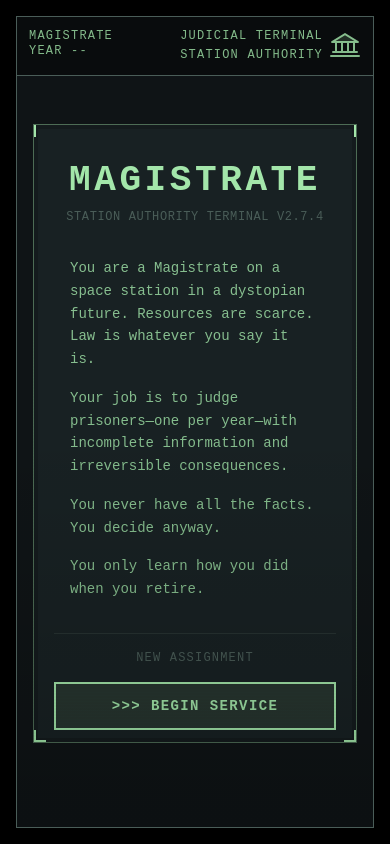
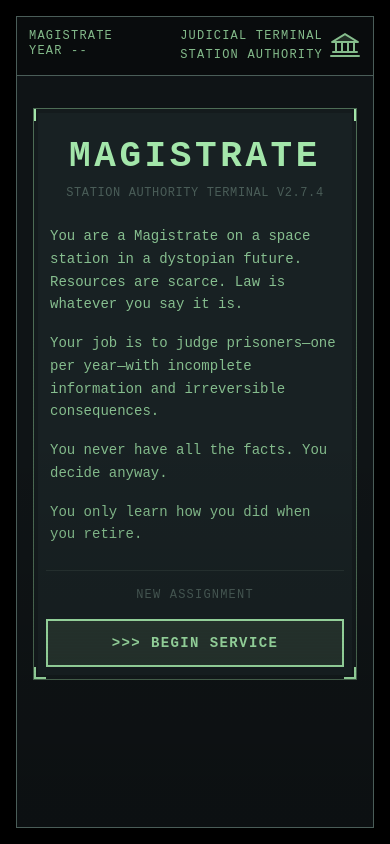
Before and after one commit to Shoot2Skoot/galaxy-judge, a React (Vite) app: page / in a window 390 px wide. Built offline with nearby package versions, Linux system fonts and the light colour scheme; no server answers.

Commit message:
Reduce welcome panel padding on mobile devices

```diff
--- a/src/App.jsx
+++ b/src/App.jsx
@@ -39,8 +39,8 @@ function App() {
 
     return (
       <TerminalFrame year="--">
-        <Panel className="mt-8">
-          <div className="text-center mb-8 pt-4">
+        <Panel className="mt-4 sm:mt-8 welcome-panel">
+          <div className="text-center mb-6 sm:mb-8 pt-2 sm:pt-4">
             <div className="text-4xl md:text-6xl font-bold tracking-widest text-term-green mb-2">
               MAGISTRATE
             </div>
@@ -49,7 +49,7 @@ function App() {
             </div>
           </div>
 
-          <div className="space-y-4 text-term-green/80 text-sm md:text-base leading-relaxed mb-8 px-4">
+          <div className="space-y-4 text-term-green/80 text-sm md:text-base leading-relaxed mb-6 sm:mb-8 px-1 sm:px-4">
             <p>
               You are a Magistrate on a space station in a dystopian future. Resources are scarce.
               Law is whatever you say it is.
--- a/src/components/Panel.jsx
+++ b/src/components/Panel.jsx
@@ -15,7 +15,7 @@ export default function Panel({ children, title, className = "", active = false,
       <div className="absolute bottom-0 left-0 w-3 h-3 border-l-2 border-b-2" style={{ borderColor }}></div>
       <div className="absolute bottom-0 right-0 w-3 h-3 border-r-2 border-b-2" style={{ borderColor }}></div>
 
-      <div className={`bg-term-panel/80 w-full ${allowOverflow ? 'flex-1 min-h-0 overflow-auto' : 'h-full overflow-hidden'} ${title ? 'pt-6' : 'pt-4'} px-4 pb-2 relative`}>
+      <div className={`bg-term-panel/80 w-full ${allowOverflow ? 'flex-1 min-h-0 overflow-auto' : 'h-full overflow-hidden'} ${title ? 'pt-6' : 'pt-4'} px-2 sm:px-4 pb-2 relative`}>
         {title && (
           <div className="absolute top-0 left-0 bg-term-dim/20 px-2 py-0.5 text-[10px] uppercase tracking-wider" style={{ color: titleColor }}>
             {title}
```
